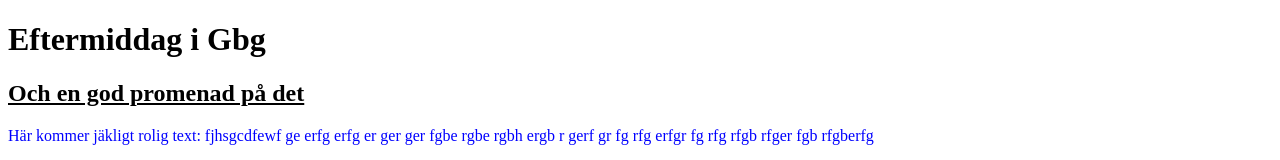
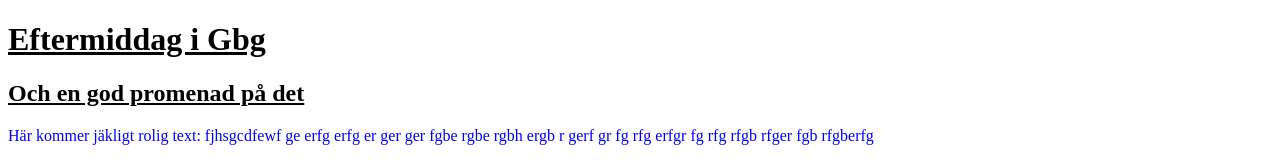
Before and after one commit to Hasse66/project2, a plain HTML site: page my project/index.html in a window 1280 px wide. Shown: the top 160 px of the page. Drawn offline with Linux system fonts and the light colour scheme.

Commit message:
Update farg.css

```diff
--- a/my project/styles/farg.css
+++ b/my project/styles/farg.css
@@ -1,7 +1,10 @@
 #hasse1 {
     color:blue;
 }
-
+h1 {
+    font-weight: italic;
+    text-decoration: underline;
+}
 h2 {
     font-weight: bold;
     text-decoration: underline;
```
